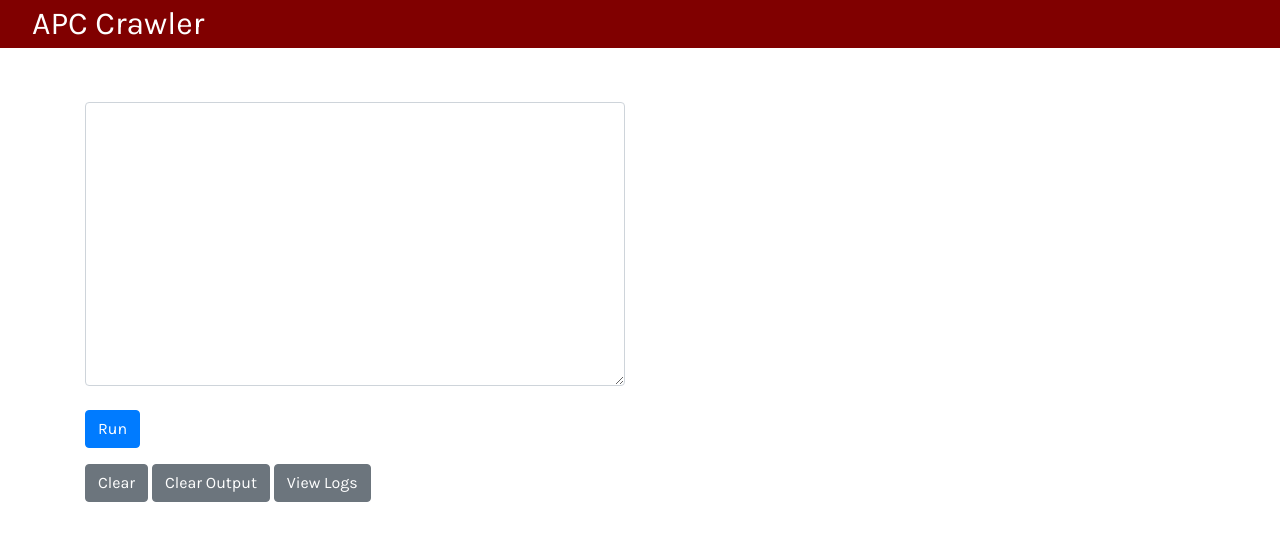
After one commit to jtcourtemarche/apc, a Flask app: template templates/interface.html in a window 1280 px wide. The commit adds this page. Shown: the top 541 px of the page. Run offline with Flask 2, Linux system fonts and the light colour scheme; the template is opened without the code that fills it, so the values that code supplies are empty; some libraries are stand-ins or nearby versions.

Commit message:
Opting for a web interface instead of native GUI

```diff
--- a/apc/crawler.py
+++ b/apc/crawler.py
@@ -113,7 +113,7 @@ class APCCrawler:
 		if write:
 			output = json.dumps(self.page, sort_keys=True, indent=4)
 			with open('output.json', 'w') as f:
-				print 'Writing to output.json'
+				tools.log('Writing {} to output.json'.format(self.page['Meta']['part_number']))
 				f.write(output)
 				f.close()
 
@@ -164,3 +164,4 @@ class APCCrawler:
 			t.write(template)
 			t.close()
 		tools.log('Created: '+self.page['Meta']['part_number'])
+		return self.page['Meta']['part_number']
--- /dev/null
+++ b/apc/interface.py
@@ -0,0 +1,59 @@
+from flask import Flask, render_template, request, jsonify, redirect
+from flask_socketio import SocketIO, emit
+from crawler import APCCrawler
+from tools import clear_output
+
+app = Flask(__name__,
+	template_folder='../templates',
+	static_folder='../static')
+
+app.config.update(
+	TEMPLATE_AUTO_RELOAD = True,
+	DEBUG=True
+)
+
+socketio = SocketIO(app)
+
+@app.route('/')
+def index():
+	return render_template('interface.html')
+
+def run_crawler(link):
+	socketio.emit('payload', 'Loading <a href="'+link+'" target="_blank">'+link+'</a>')
+	try:
+		scraper = APCCrawler(link)
+	except:
+		socketio.emit('payload', '[Error] Not a valid URL')
+		return None
+
+	socketio.emit('payload', 'Parsing link')
+	scraper.parse()
+
+	socketio.emit('payload', 'Applying template')
+	part_num = scraper.apply_template()
+
+	socketio.emit('payload', '[Complete] '+part_num)
+
+@socketio.on('run_crawler')
+def handle_run(form):
+	form = form['data'][0]['value']
+	res = map(lambda link: run_crawler(link), form.splitlines())
+
+@app.route('/clear', methods=['POST', 'GET'])
+def handle_clear():
+	if request.method == 'POST':
+		clear_output()
+		return jsonify('Cleared output')
+	else:
+		# Accessing /clear directly
+		return redirect('/')
+
+@app.route('/logs')
+def handle_log():
+	with open('crawler.log', 'r+') as logs:
+		log = reversed(logs.readlines())
+		logs.close()
+	return render_template('logs.html', log=log)
+
+def run():
+	socketio.run(app)
--- a/apc/tools.py
+++ b/apc/tools.py
@@ -4,7 +4,6 @@ import os, datetime
 
 def log(string, write=True):
 	string = '[{0}] {1}\n'.format(datetime.datetime.now(), string)
-	print string
 	if write:
 		if os.path.isfile('crawler.log'):
 			with open('crawler.log', 'a') as l:
--- a/requirements.txt
+++ b/requirements.txt
@@ -1,3 +1,4 @@
 jinja2
 bs4
-wxpython
+flask
+flask_socketio
--- a/run.py
+++ b/run.py
@@ -3,7 +3,7 @@
 import argparse
 
 from apc.crawler import APCCrawler
-from apc.gui import run
+from apc.interface import run
 from apc.tools import clear_output
 
 # Load args ------------------------->
--- a/templates/example.html
+++ b/templates/example.html
@@ -15,7 +15,7 @@
 		{{ meta['includes'] }}
 	</p>
 
-	<img src="{{ meta['image']}}"></img>
+	<img src="{{ meta['image']}}"/>
 
 	{% for row, header in techspecs %}
 		{% if header != '' %}
--- /dev/null
+++ b/templates/interface.html
@@ -0,0 +1,97 @@
+<!doctype html>
+<html lang='en'>
+	<head>
+		<meta charset='utf-8'>
+		<meta name="viewport" content="width=device-width, initial-scale=1, shrink-to-fit=no">
+		<title>APC Crawler</title>
+
+		<!-- CSS -->
+		<link rel="stylesheet" href="https://maxcdn.bootstrapcdn.com/bootstrap/4.0.0/css/bootstrap.min.css" integrity="sha384-Gn5384xqQ1aoWXA+058RXPxPg6fy4IWvTNh0E263XmFcJlSAwiGgFAW/dAiS6JXm" crossorigin="anonymous">
+		<link href="https://fonts.googleapis.com/css?family=Karla" rel="stylesheet">
+
+		<style>
+			* {
+				font-family: 'Karla', sans-serif;
+			}
+		</style>
+
+		<!-- JS -->
+		<script type="text/javascript" src="//cdnjs.cloudflare.com/ajax/libs/socket.io/1.3.6/socket.io.min.js"></script>
+		<script src="https://code.jquery.com/jquery-3.3.1.min.js"></script>
+<script src="https://cdnjs.cloudflare.com/ajax/libs/popper.js/1.12.9/umd/popper.min.js" integrity="sha384-ApNbgh9B+Y1QKtv3Rn7W3mgPxhU9K/ScQsAP7hUibX39j7fakFPskvXusvfa0b4Q" crossorigin="anonymous"></script>
+<script src="https://maxcdn.bootstrapcdn.com/bootstrap/4.0.0/js/bootstrap.min.js" integrity="sha384-JZR6Spejh4U02d8jOt6vLEHfe/JQGiRRSQQxSfFWpi1MquVdAyjUar5+76PVCmYl" crossorigin="anonymous"></script>
+		<script type="text/javascript" src="../static/js/main.js"></script>
+	</head>
+
+	<body>
+		<style>
+			.banner {
+				background-color: #800000;
+				position: absolute;
+				width: 100%;
+				top: 0;
+				left: 0;
+				text-indent: 1em;
+				color: white;
+				font-size: 32px;
+			}
+			#output-log {
+				overflow-y: scroll;
+			}
+		</style>
+		<div class='banner'>
+			<span>APC Crawler</span>
+		</div>
+		<div class='container' style='margin-top: 8%'>
+			<div class='row'>
+				<div class='col'>
+					<form action='#'id='apc-form'>
+						<div class='form-group'>
+							<textarea style='font-size: 12px; font-family: monospace;' class='form-control' rows=15 name='links'></textarea>
+							<br />
+							<input type='submit' value='Run' class='btn btn-primary'></input>
+						</div>
+					</form>
+					<button id='clear_button' class='btn btn-secondary'>Clear</button>
+					<button id='clear_output_button' class='btn btn-secondary'>Clear Output</button>
+					<a href='/logs' target='_blank'>
+						<button class='btn btn-secondary'>View Logs</button>
+					</a>
+				</div>
+				<div class='col'>
+					<span id='output-log'></span>
+				</div>
+				<script type='text/javascript'>
+					var socket = io.connect('ws://' + document.domain + ':' + location.port);
+
+					var $form = $('#apc-form');
+
+					$form.submit(function() {
+						socket.emit('run_crawler', {data:$form.serializeArray()})
+						return false;
+					});
+
+					socket.on('payload', function(data) {
+						if (data.includes('[Complete]')) {
+							$('#output-log').append('<div class="alert alert-success" role="alert">'+ data +'</div><hr>');
+						} else if (data.includes('[Error]')) {
+							$('#output-log').append('<div class="alert alert-danger" role="alert">'+ data +'</div><hr>');
+						}
+						else {
+							$('#output-log').append('<span>'+data+'</span><br/>');
+						}
+					});
+				</script>
+			</div>
+		</div>
+
+		<script>
+			$('#clear_button').click(function() {
+				$('textarea').val('');
+			});
+			$('#clear_output_button').click(function() {
+				$.post('/clear');
+			});
+		</script>
+	</body>
+</html>
```
Also changed, not shown: apc/gui.py (deleted, +0 -77 lines), templates/logs.html (added, +19 -0 lines).
